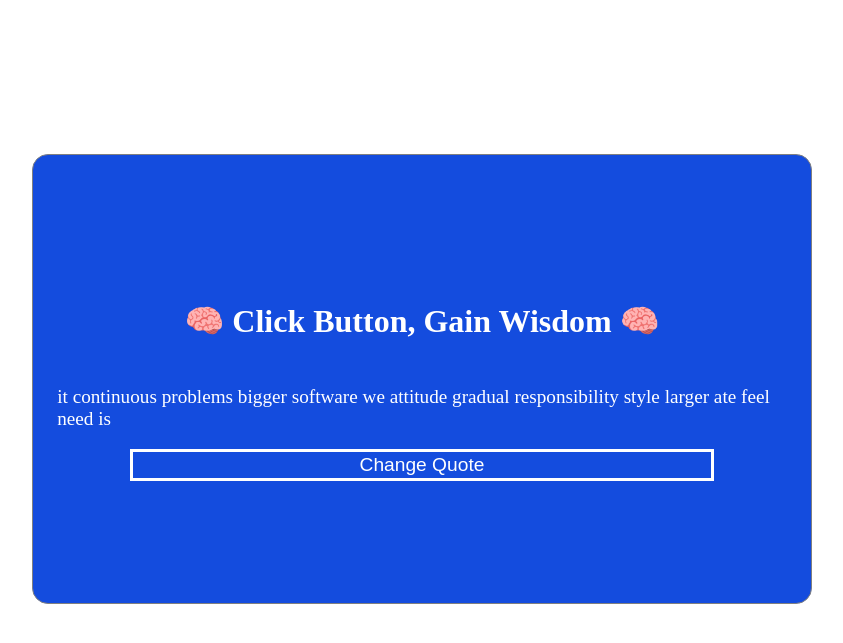
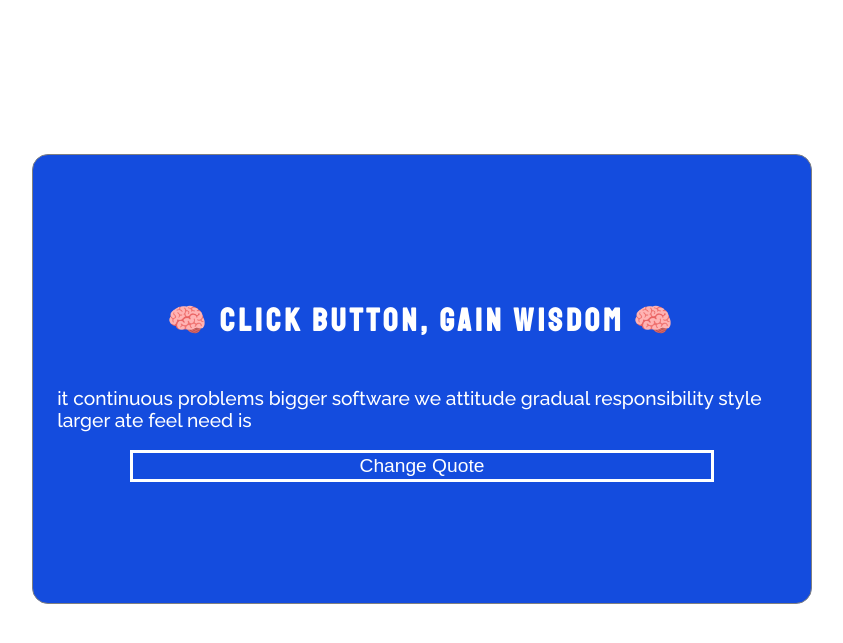
Before and after one commit to Connor-Cahill/tweet-generator, a Flask app: page / in a window 1280 px wide. Shown: the top 643 px of the page, without its empty margins (218-1061 px from the left). Run offline with Flask 2, Linux system fonts and the light colour scheme.

Commit message:
[Fixed]: changed up the fonts

```diff
--- a/static/css/styles.css
+++ b/static/css/styles.css
@@ -1,6 +1,7 @@
 
 body {
   font-size: 16px;
+  font-family: 'Raleway', sans-serif;
 }
 
 .index-container {
@@ -28,6 +29,8 @@ body {
 
 .index-header {
   font-size: 2em;
+  font-family: 'Staatliches', cursive;
+  letter-spacing: 4px;
 }
 
 #quote {
--- a/templates/main.html
+++ b/templates/main.html
@@ -5,6 +5,7 @@
   <meta name="viewport" content="width=device-width, initial-scale=1.0">
   <meta http-equiv="X-UA-Compatible" content="ie=edge">
   <link rel="stylesheet" href="/static/css/styles.css">
+  <link href="https://fonts.googleapis.com/css?family=Raleway:500|Staatliches" rel="stylesheet">
   <title>Wisdom Generator</title>
 </head>
 <body>
```
